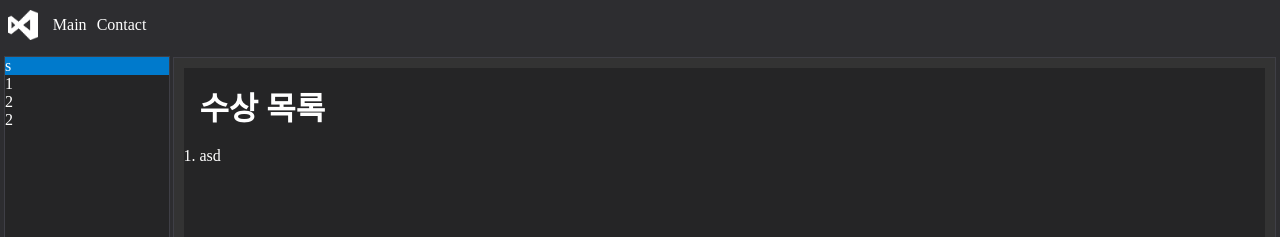
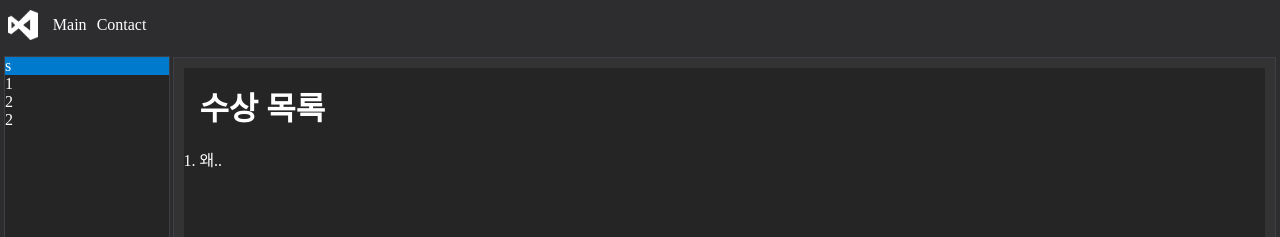
Before and after one commit to JoonSimJoon/2021portfolio, a React (Create React App) app: page / in a window 1280 px wide. Shown: the top 237 px of the page. Built offline with nearby package versions, Linux system fonts and the light colour scheme.

Commit message:
20210917

```diff
--- a/src/Components/Section_Main.jsx
+++ b/src/Components/Section_Main.jsx
@@ -62,7 +62,7 @@ const Section_Main = props => {
             <h1> 수상 목록</h1> <br/>
             <>
             <ol>
-               <li>asd</li>
+               <li>왜..</li>
             </ol>
             </>
          </Text_box>
```
